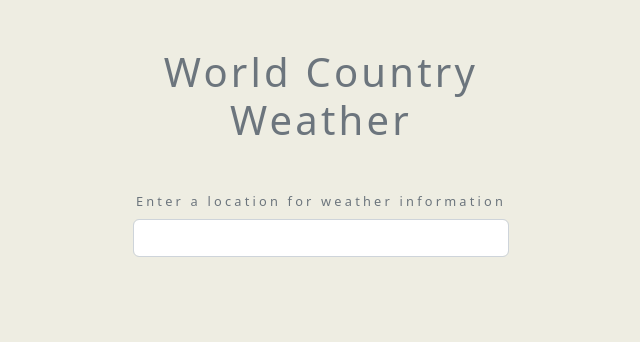
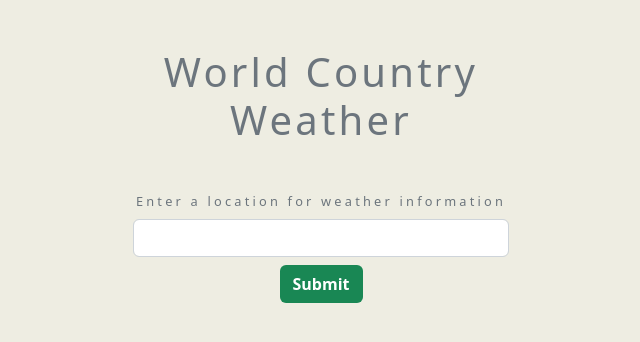
Before and after one commit to khurshidbekweb/weather, a plain HTML site: page index.html in a window 1280 px wide. Shown: the whole page, without its empty margins (319-959 px from the left). Drawn offline with nearby package versions, Linux system fonts and the light colour scheme.

Commit message:
submit btn add

```diff
--- a/index.html
+++ b/index.html
@@ -27,6 +27,7 @@
           class="form-control"
           autocomplete="off"
         />
+        <button class="btn-group btn mt-2 bg-success text-white fw-bold">Submit</button>
       </form>
 
       <div id="card" class="card shadow-lg d-none">
```
